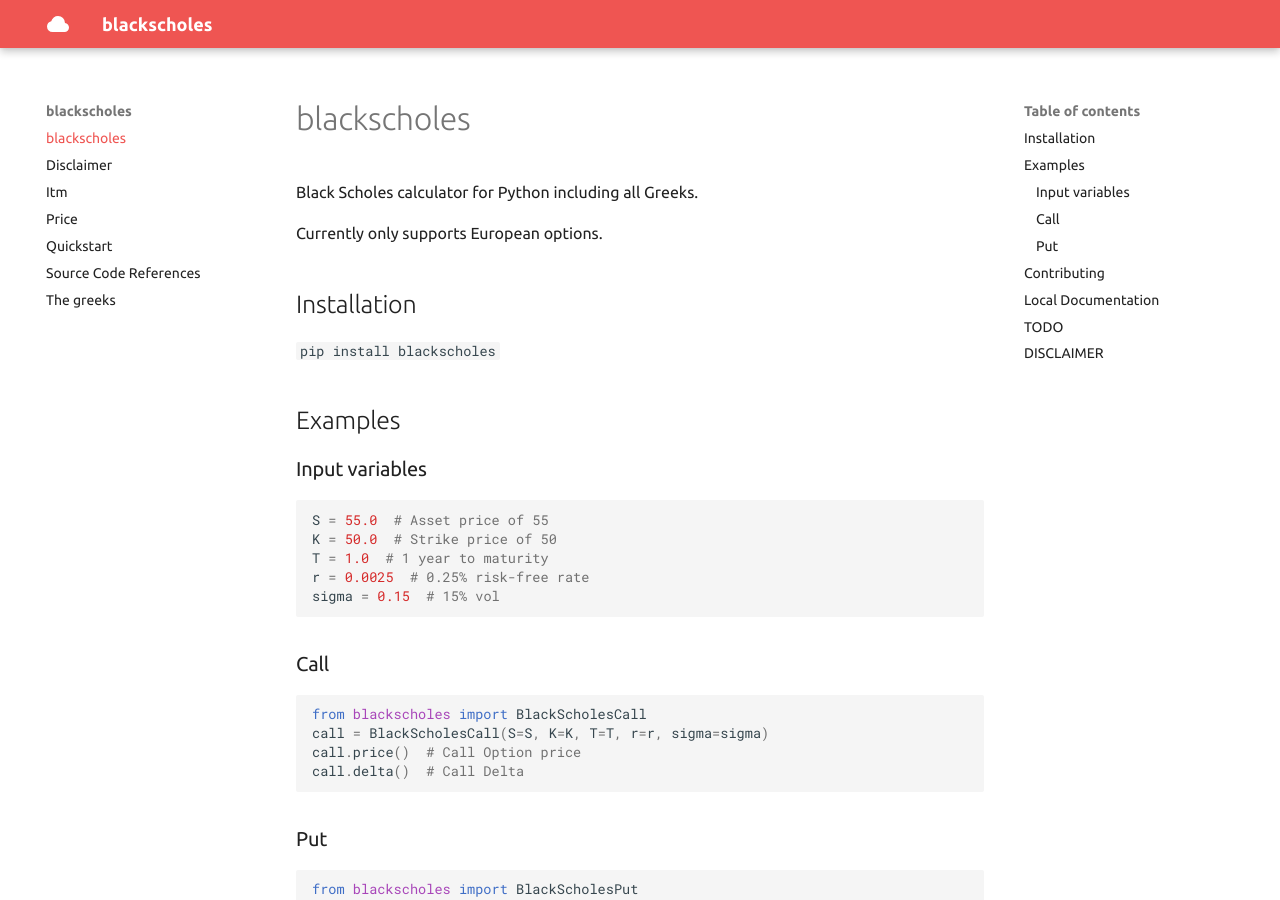
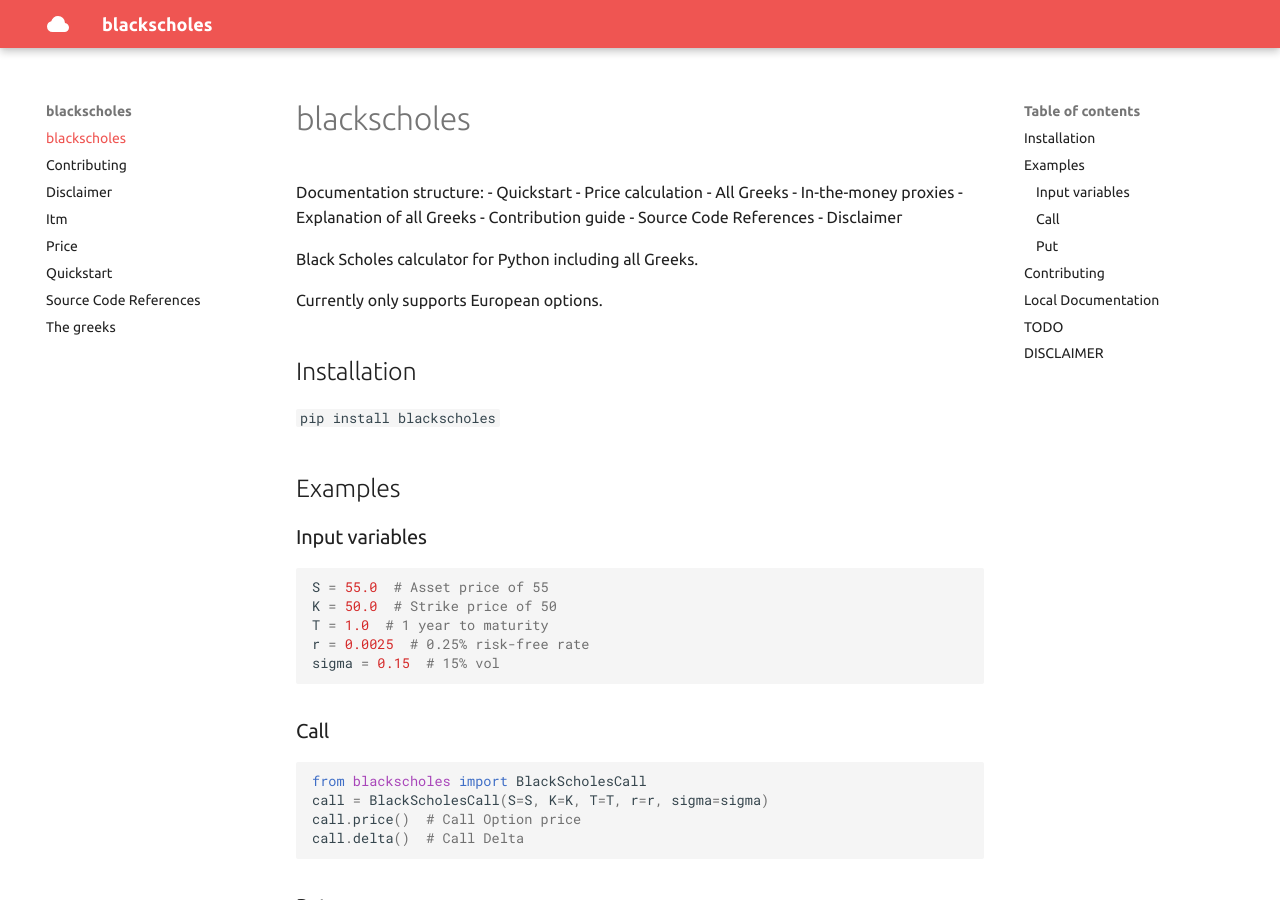
Before and after one commit to CarloLepelaars/blackscholes, an MkDocs documentation site: the page built from docs/index.md, in a window 1280 px wide and 900 px high. Built offline with MkDocs 1.6.1 and Material for MkDocs 9.7.7, drawn with Linux system fonts in a browser that asks for light colours.

Commit message:
Contribution guide

```diff
--- a/docs/index.md
+++ b/docs/index.md
@@ -1,4 +1,14 @@
 # blackscholes
+
+Documentation structure:
+- Quickstart
+- Price calculation
+- All Greeks
+- In-the-money proxies
+- Explanation of all Greeks
+- Contribution guide
+- Source Code References
+- Disclaimer
 
 Black Scholes calculator for Python including all Greeks.
 
```
Also changed, not shown: docs/contributing.md (added, +20 -0 lines), .github/README.MD.
